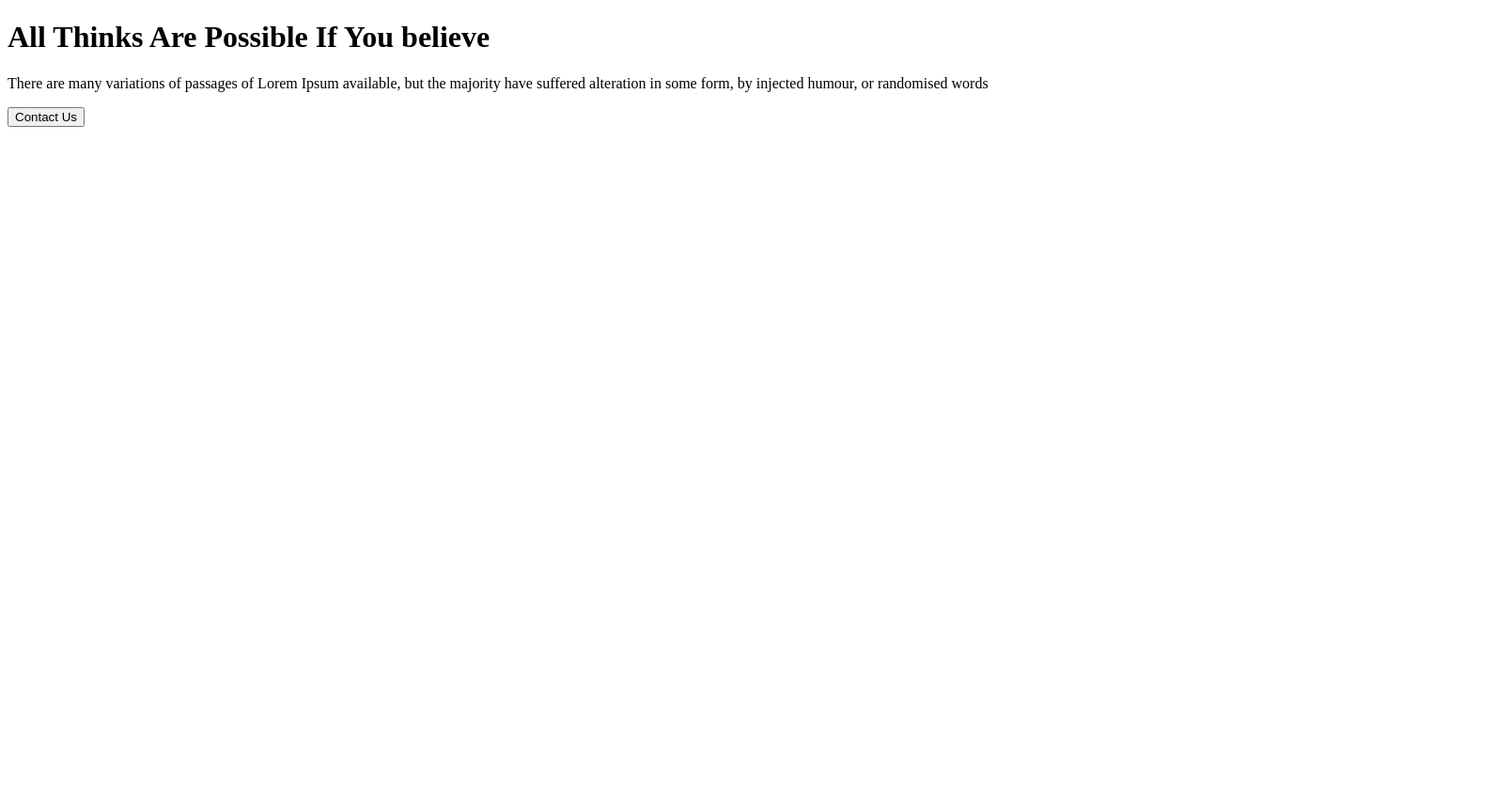
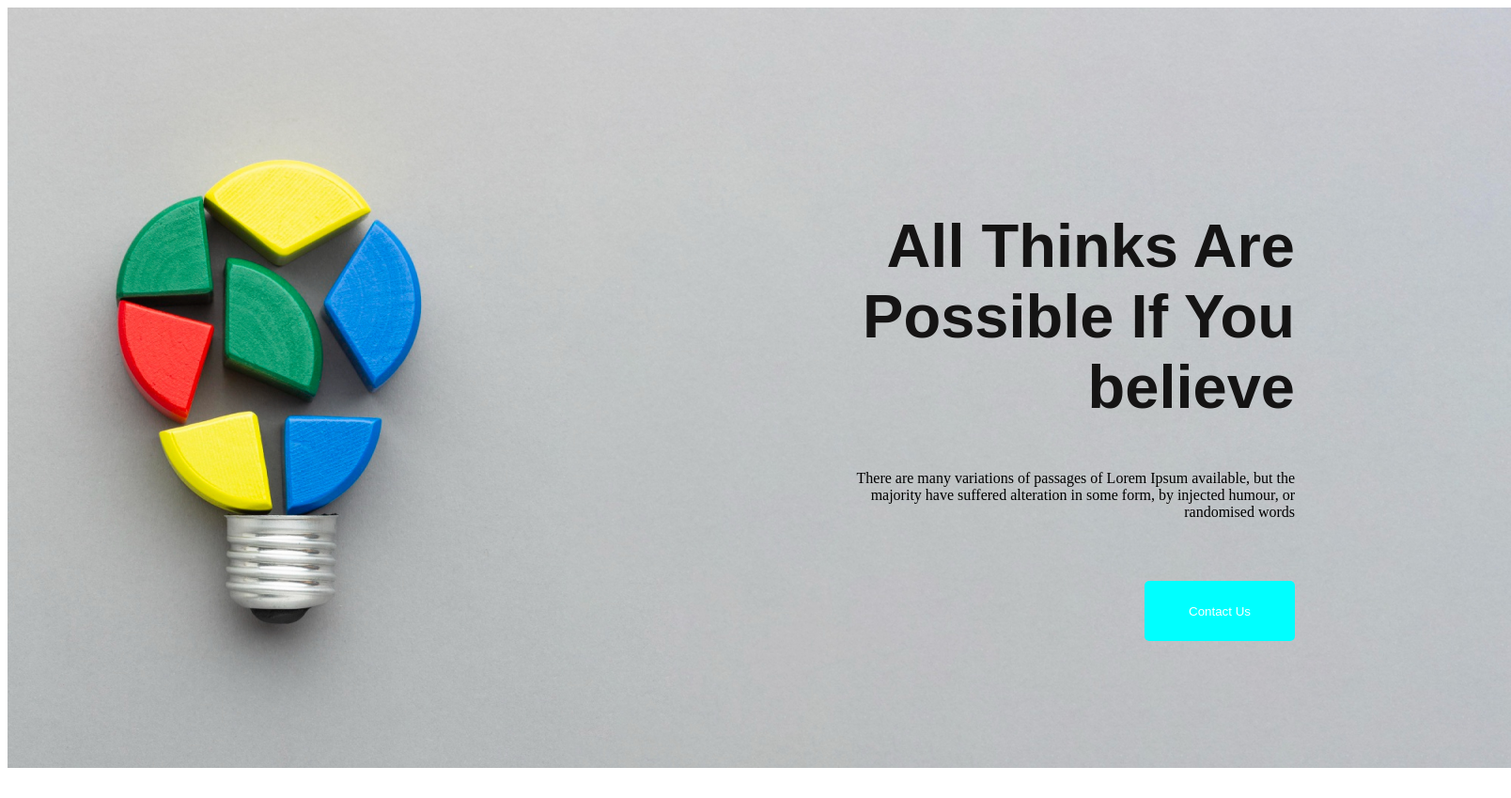
Before and after one commit to ForhanaSultana/new-year-Assignment, a plain HTML site: page index.html in a window 1280 px wide. Shown: the whole page at 94% size, 1608 px wide, since content can reach past the window. Before the commit the page ends 800 px from the top, so only its background shows below. Drawn offline with Linux system fonts and the light colour scheme.

Commit message:
banner-finished

```diff
--- a/index.html
+++ b/index.html
@@ -10,12 +10,20 @@
 </head>
 
 <body>
-    <header>
-        <div>
-            <h1>All Thinks Are Possible If You believe</h1>
-            <p>There are many variations of passages of Lorem Ipsum available, but the majority have suffered alteration
-                in some form, by injected humour, or randomised words</p>
-            <button>Contact Us</button>
+    <header class="header">
+        <div class="banner">
+
+            <div class="banner-main-title">
+                <h1 class="banner-title">All Thinks Are Possible If You believe</h1>
+            </div>
+            <div class="banner-main-description">
+                <p class="banner-description">There are many variations of passages of Lorem Ipsum available, but the
+                    majority have suffered alteration
+                    in some form, by injected humour, or randomised words</p>
+            </div>
+            <div class="main-btn">
+                <button class="btn-primary">Contact Us</button>
+            </div>
         </div>
     </header>
     <main></main>
--- a/new-year.css
+++ b/new-year.css
@@ -0,0 +1,55 @@
+.header {
+    background-image: url("images/banner/banner2.png");
+    width: 1600px;
+    height: 809px;
+    text-align: right;
+
+}
+
+/* .banner {
+    text-align: right;
+    margin-right: 230px;
+
+} */
+
+.banner-title {
+    font-family: sans-serif;
+    width: 525px;
+    height: 228px;
+    font-weight: 700;
+    font-size: 65px;
+    color: #151414;
+    position: absolute;
+    margin: 216px 230px 365px 845px;
+}
+
+.banner-main-description {
+    margin-top: 24px;
+    position: absolute;
+}
+
+.banner-description {
+    width: 494px;
+    height: 78px;
+    font-weight: 400;
+    font-size: 16px;
+    margin: 468px 230px 263px 876px;
+    position: absolute;
+}
+
+.main-btn {
+    position: absolute;
+    margin-top: 32px;
+}
+
+.btn-primary {
+    color: white;
+    background-color: aqua;
+    border: none;
+    border-radius: 5px;
+    padding: 21px 25px;
+    margin: 578px 230px 167px 1210px;
+    width: 160px;
+    height: 64px;
+
+}
```
Also changed, not shown: images/banner/banner1.png (added), images/banner/banner2.png (added), images/banner/banner3.png (added), images/gradient1.png (added), images/gradient2.png (added), images/gradient3.png (added), images/icons/ecom.png (added), images/icons/fb.png (added), images/icons/js.png (added), images/icons/smoke.png (added), images/icons/twitter.png (added), images/icons/web.png (added), images/icons/youtube.png (added), images/person.png (added), 1 more files.
